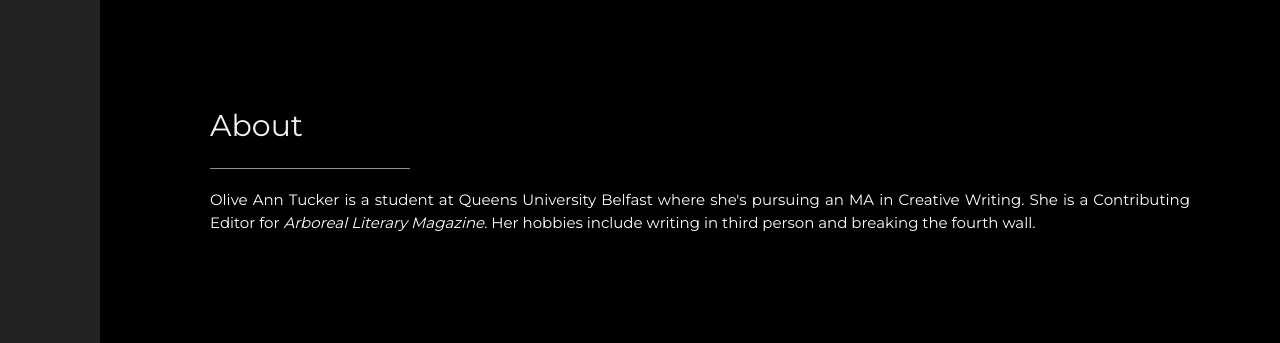
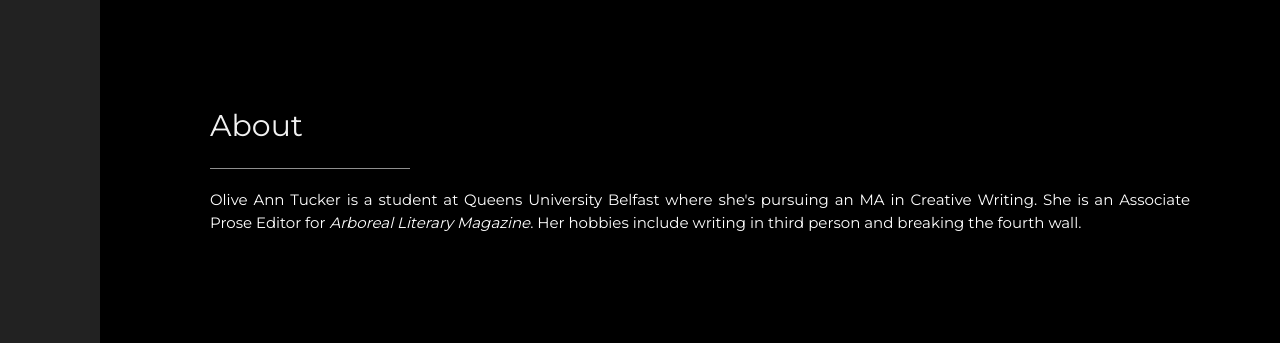
Before and after one commit to megan-lynn-tucker/megan-lynn-tucker.github.io, a plain HTML site: page index.html in a window 1280 px wide. Shown: the part 408-751 px from the top of the page. Drawn offline with nearby package versions, Linux system fonts and the light colour scheme.

Commit message:
Update index.html

```diff
--- a/index.html
+++ b/index.html
@@ -63,7 +63,7 @@ body, h1,h2,h3,h4,h5,h6 {font-family: "Montserrat", sans-serif}
   <div class="w3-content w3-justify w3-padding-64" id="about">
     <h2 class="w3-text-light-grey">About</h2>
     <hr style="width:200px" class="w3-opacity">
-    <p>Olive Ann Tucker is a student at Queens University Belfast where she's pursuing an MA in Creative Writing. She is a Contributing Editor for <i><a style="text-decoration:none;" href="https://arborealmag.com/about/masthead/">Arboreal Literary Magazine</a></i>. Her hobbies include writing in third person and breaking the fourth wall.</p>
+    <p>Olive Ann Tucker is a student at Queens University Belfast where she's pursuing an MA in Creative Writing. She is an Associate Prose Editor for <i><a style="text-decoration:none;" href="https://arborealmag.com/about/masthead/">Arboreal Literary Magazine</a></i>. Her hobbies include writing in third person and breaking the fourth wall.</p>
     <br>
 
 
```
